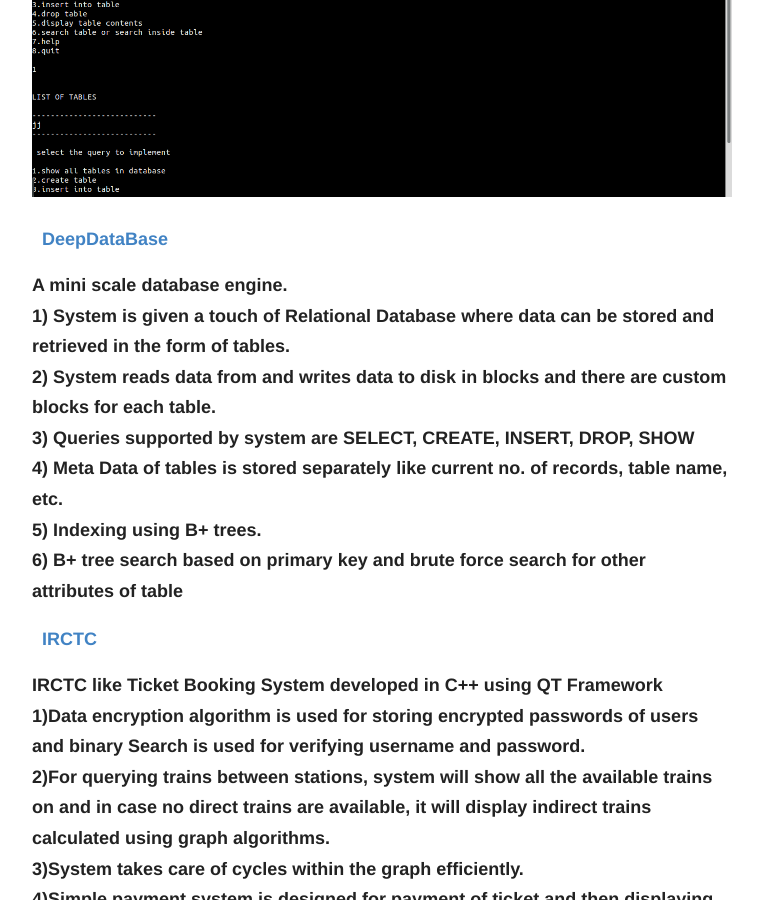
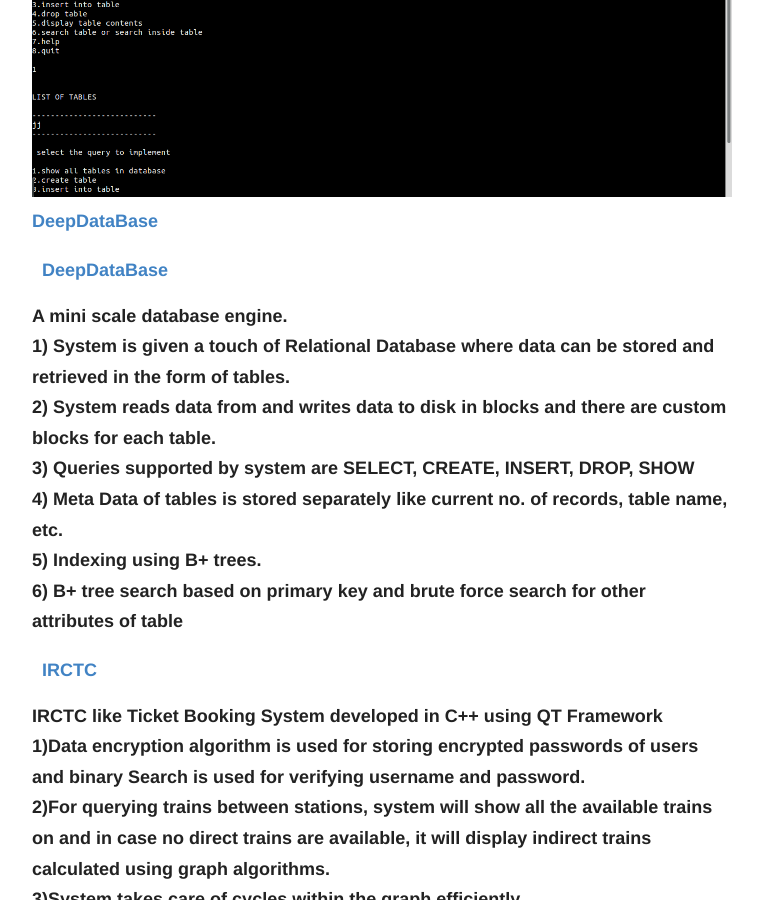
Before and after one commit to msdeep14/msdeep14.github.io, a Jekyll site: the page built from projects.md, in a window 1280 px wide and 900 px high, scrolled down 470 px. Shown: the whole window, without its empty margins (258-1021 px from the left). Built offline with Jekyll 4.4.1, drawn with Linux system fonts in a browser that asks for light colours.

Commit message:
modify project details

```diff
--- a/_includes/projects.html
+++ b/_includes/projects.html
@@ -4,7 +4,7 @@
   <div class="panel panel-default">
     <div class="panel-body">
         <h4>
-            <a href="http://www.google.com"><img src="{{ site.baseurl }}/images/deepdatabase.png" title = "DeepDataBase"/></a>
+            <a href="{{ site.baseurl }}/projects/deepdatabase.html"><img src="{{ site.baseurl }}/images/deepdatabase.png" title = "DeepDataBase"/>DeepDataBase</a>
         </h4>
 		<h5>
 			<i class="fa fa-github"></i>&nbsp;&nbsp;<strong><a href="https://github.com/msdeep14/DeepDataBase">DeepDataBase</a></strong> <br/>
```
Also changed, not shown: projects/deepdatabase.html (added).
